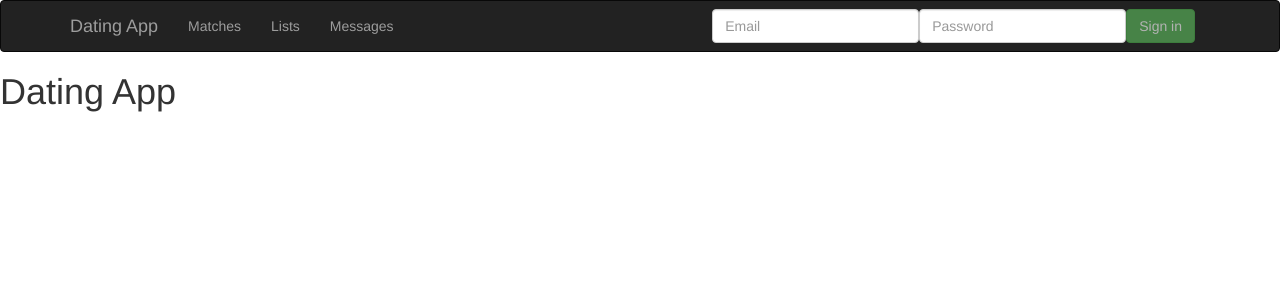
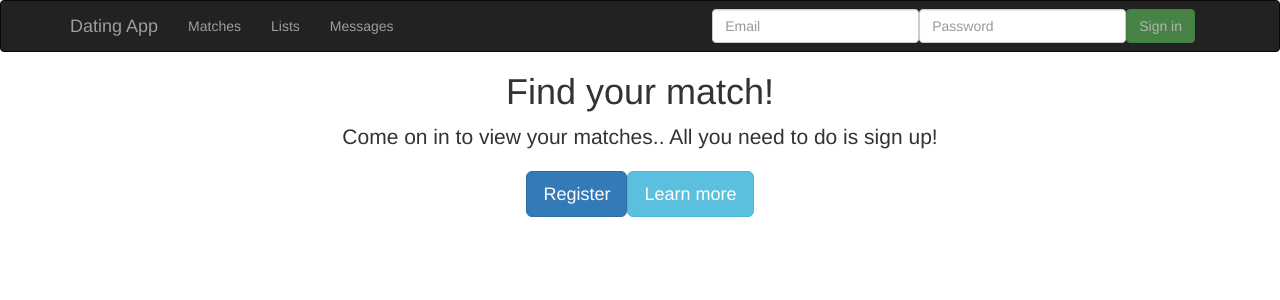
Before and after one commit to KNaka88/datingapp.spa, an Angular app: page / in a window 1280 px wide. Shown: the top 300 px of the page. Built offline with nearby package versions, Linux system fonts and the light colour scheme; no server answers.

Commit message:
add home component to app-component

```diff
--- a/src/app/app.component.html
+++ b/src/app/app.component.html
@@ -1,3 +1,3 @@
 <app-nav></app-nav>
-<h1>Dating App</h1>
+<app-home></app-home>
 <app-value></app-value>
--- a/src/app/home/home.component.html
+++ b/src/app/home/home.component.html
@@ -1,3 +1,8 @@
-<p>
-  home works!
-</p>
+<div style="text-align:center">
+  <h1>Find your match!</h1>
+  <p class="lead">Come on in to view your matches.. All you need to do is sign up!</p>
+  <div class="text-center">
+    <button class="btn btn-primary btn-lg">Register</button>
+    <button class="btn btn-info btn-lg">Learn more</button>
+  </div>
+</div>
```
